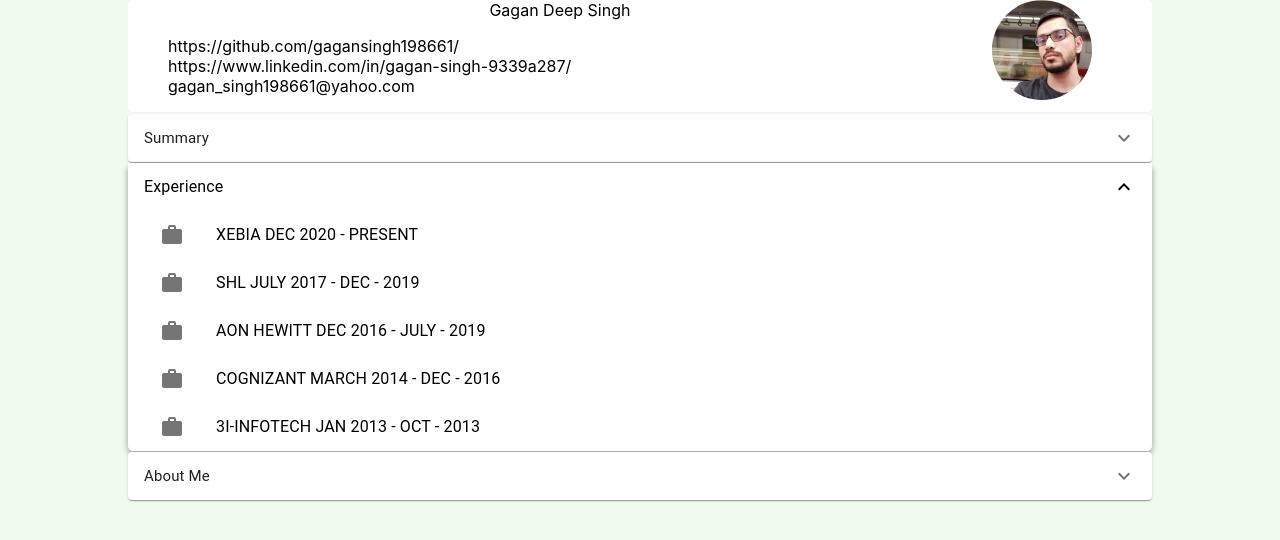
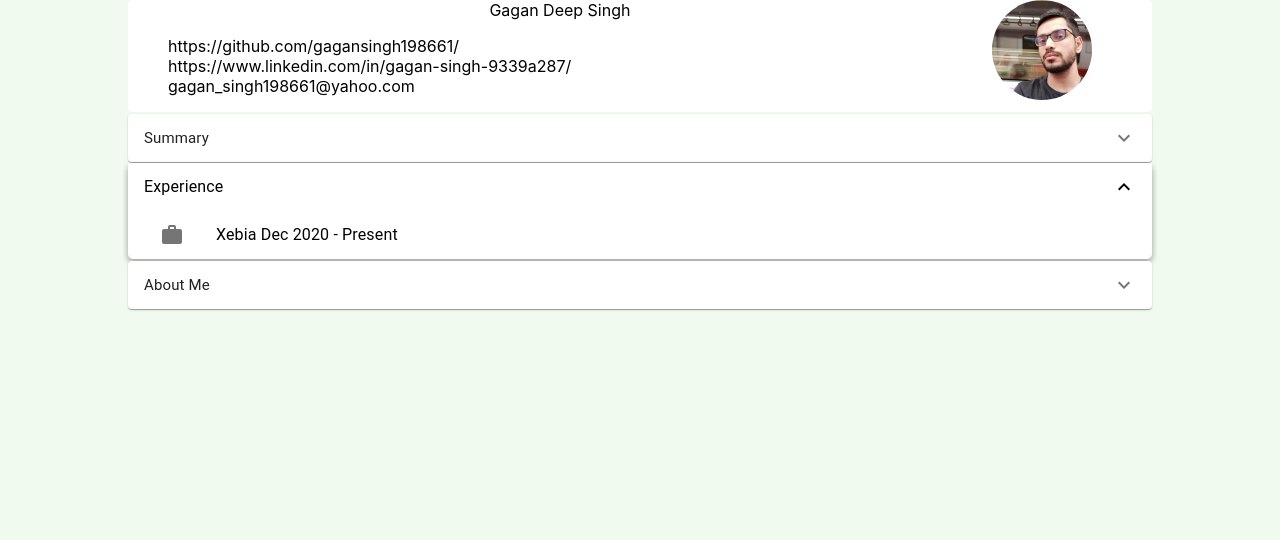
Before and after one commit to gagansingh198661/onlineresume, a React (Create React App) app: page / in a window 1280 px wide. Shown: the top 540 px of the page. Built offline with nearby package versions, Linux system fonts and the light colour scheme.

Commit message:
added experience column dropdown

```diff
--- /dev/null
+++ b/src/Data/experience.js
@@ -0,0 +1,13 @@
+const experience_data = [
+    {id:1,
+    company:"Xebia",
+    duration: "Dec 2020 - Present",
+    technologies:
+    [{description :"Implemented Microservice for an E-Commerce Applicationtlin"},
+    {description : "Implemented using Kotlin"},
+    {description : "Implemented using the Micronaut Framework"},
+    {description : "Implemented Test Cases using Mockito and JUnit"},
+    {description : "Solved Complex problems using patterns"}
+    ]
+}]
+export default experience_data
--- a/src/components/AboutMe.js
+++ b/src/components/AboutMe.js
@@ -12,7 +12,7 @@ const useStyles = makeStyles((theme) =>
   createStyles({
     root: {
       width: '100%',
-      marginTop : '1px'
+      marginTop : '2px'
     },
     heading: {
       fontSize: theme.typography.pxToRem(15),
--- a/src/components/Experience.js
+++ b/src/components/Experience.js
@@ -7,7 +7,7 @@ import AccordionSummary from '@material-ui/core/AccordionSummary';
 import AccordionDetails from '@material-ui/core/AccordionDetails';
 import Typography from '@material-ui/core/Typography';
 import ExpandMoreIcon from '@material-ui/icons/ExpandMore';
-import summary_data from '../Data/summary';
+import experience_data from '../Data/experience';
 import { makeStyles, Theme, createStyles } from '@material-ui/core/styles';
 import ListSubheader from '@material-ui/core/ListSubheader';
 import List from '@material-ui/core/List';
@@ -15,12 +15,10 @@ import ListItem from '@material-ui/core/ListItem';
 import ListItemIcon from '@material-ui/core/ListItemIcon';
 import ListItemText from '@material-ui/core/ListItemText';
 import Collapse from '@material-ui/core/Collapse';
-import InboxIcon from '@material-ui/icons/MoveToInbox';
-import DraftsIcon from '@material-ui/icons/Drafts';
-import SendIcon from '@material-ui/icons/Send';
+
 import ExpandLess from '@material-ui/icons/ExpandLess';
 import ExpandMore from '@material-ui/icons/ExpandMore';
-import StarBorder from '@material-ui/icons/StarBorder';
+import { StarBorder } from '@material-ui/icons';
 
 
 /*
@@ -73,12 +71,19 @@ const useStyles = makeStyles((theme) =>
   }),
 );
 
-function  Experience() {
+function  Experience(props) {
+
+
   const classes = useStyles();
   const [open, setOpen] = React.useState(true);
 
   const handleClick = () => {
     setOpen(!open);
+  };
+
+  const[innerOpen, setInnerOpen] = React.useState(true);
+  const handleClickInner = () => {
+    setInnerOpen(!innerOpen);
   };
 
   return (
@@ -90,46 +95,48 @@ function  Experience() {
       disablePadding
       className={classes.root}
     >
-      <ListItem button onClick={handleClick} className={classes.hoverEffect}>
+        <ListItem button onClick={handleClick} className={classes.hoverEffect}>
         <ListItemText primary="Experience" />
         {open ? <ExpandLess /> : <ExpandMore />}
-      </ListItem>
-      <Collapse in={open} timeout="auto" unmountOnExit>
-        <List component="div" disablePadding >
-          <ListItem  className={classes.nested} >
-            <ListItemIcon>
-              <WorkIcon/>
-            </ListItemIcon>
-            <ListItemText primary="XEBIA DEC 2020 - PRESENT" />
-          </ListItem>
-          <ListItem  className={classes.nested} >
-            <ListItemIcon>
-              <WorkIcon/>
-            </ListItemIcon>
-            <ListItemText primary="SHL JULY 2017 - DEC - 2019" />
-          </ListItem>
-          <ListItem  className={classes.nested} >
-            <ListItemIcon>
-              <WorkIcon/>
-            </ListItemIcon>
-            <ListItemText primary="AON HEWITT DEC 2016 - JULY - 2019" />
-          </ListItem>
-          <ListItem  className={classes.nested} >
-            <ListItemIcon>
-              <WorkIcon/>
-            </ListItemIcon>
-            <ListItemText primary="COGNIZANT MARCH 2014 - DEC - 2016" />
-          </ListItem>
-          <ListItem  className={classes.nested} >
-            <ListItemIcon>
-              <WorkIcon/>
-            </ListItemIcon>
-            <ListItemText primary="3I-INFOTECH JAN 2013 - OCT - 2013" />
-          </ListItem>
-        </List>
-      </Collapse>
+        </ListItem>
+        <Collapse in={open} timeout="auto" unmountOnExit>
+            <ExperienceItem/>
+        </Collapse>
     </List>
   );
 }
 
+function ExperienceItem(){
+    const classes = useStyles();
+    const [activeIndex, setActiveIndex] = React.useState(null);
+     return (<List component="div" disablePadding>
+                {experience_data.map((experience,index)=>
+                    {
+                         return (<>
+                            <ListItem className={classes.nested} button  onClick={event => setActiveIndex(activeIndex === index ? null : index)}>
+                                    <ListItemIcon>
+                                        <WorkIcon/>
+                                    </ListItemIcon>
+                                    <ListItemText primary={experience.company+' '+experience.duration} />
+                            </ListItem>
+                            {experience_data[index].technologies.map((technology,techIndex)=>{
+         return (<Collapse in={activeIndex === index} timeout="auto" unmountOnExit>
+                    <ListItem className={classes.nested}>
+                        <ListItemIcon>
+                            <StarBorder />
+                        </ListItemIcon>
+                        <ListItemText primary={technology.description} />
+                    </ListItem>
+                </Collapse>)})}
+                        </>)
+
+                    }                 )
+                }
+
+     </List>);
+
+
+
+}
+
 export default Experience;
```
Also changed, not shown: src/components/Summary.js (indentation only).
